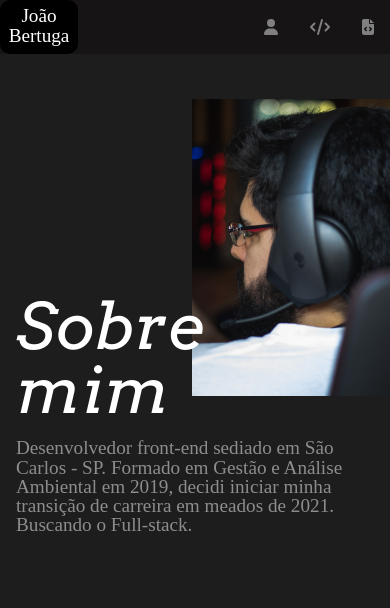
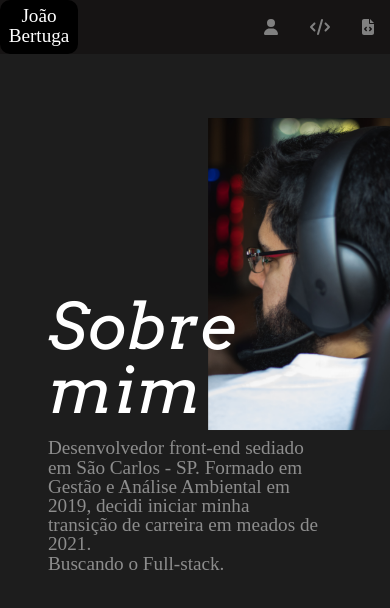
Before and after one commit to MozkitoKiller/Portfolio, a React (Create React App) app: page /about in a window 390 px wide. Shown: the top 608 px of the page. Built offline with nearby package versions, Linux system fonts and the light colour scheme; a web font is replaced by a local one.

Commit message:
trabalhando responsividade da imagem na pagina about

```diff
--- a/src/components/About/About.module.css
+++ b/src/components/About/About.module.css
@@ -28,14 +28,14 @@
     width: 80%;
 }
 
-.imgs {
+/* .imgs {
     bottom: 8rem;
     left: 74rem;
 
     position: absolute;
     display: flex;
 
-}
+} */
 
 .imgs img {
     width: 55%;
@@ -69,6 +69,7 @@
     .intro {
         margin-top: 15rem;
     }
+
     .intro {
         width: 70%;
         font-size: 1.2rem;
@@ -111,9 +112,10 @@
 @media (max-width: 425px) {
 
     .about {
+        justify-content: unset;
         z-index: 2;
         padding-top: 0;
-        padding-left: 1rem;
+        padding-left: 0rem;
     }
 
     .intro p {
@@ -121,7 +123,7 @@
 
         font-size: 1.2rem;
 
-        width: 130%;
+        width: 100%;
     }
 
     .intro {
@@ -130,11 +132,17 @@
     }
 
     .imgs {
+        display: block;
+        position: relative;
+
         bottom: 0rem;
         left: 0rem;
-        padding-right: 0rem;
-        padding-left: 12rem;
-        padding-bottom: 28rem;
+    }
+
+    .imgs img {
+        position: fixed;
+        padding: 4rem 0rem 0rem 13rem;
+        width: 13rem;
     }
 
 
```
